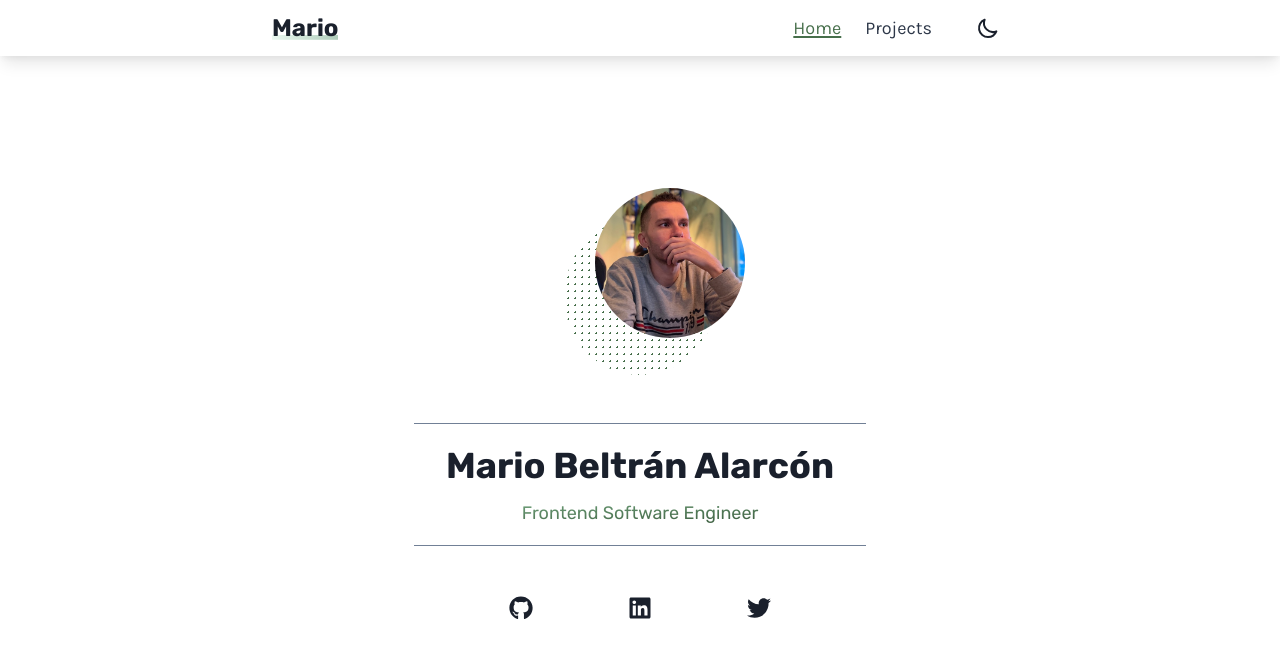
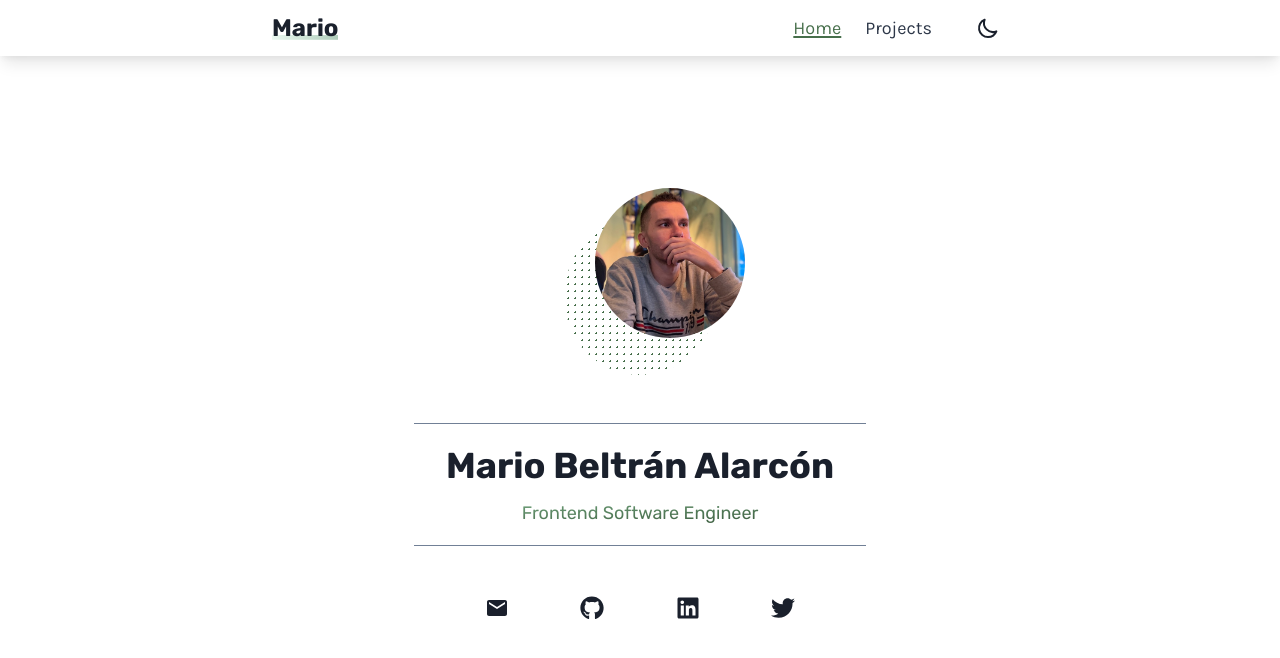
Before and after one commit to Belco90/personal-website, a Next.js app: page / in a window 1280 px wide. Shown: the top 658 px of the page. Built offline with nearby package versions, Linux system fonts and the light colour scheme.

Commit message:
Add email

```diff
--- a/src/pages/index.tsx
+++ b/src/pages/index.tsx
@@ -9,6 +9,7 @@ import {
 	useColorModeValue,
 } from '@chakra-ui/react'
 import { FaGithub, FaLinkedin, FaTwitter } from 'react-icons/fa'
+import { MdEmail } from 'react-icons/md'
 
 import ProfilePicture from '~/components/ProfilePicture'
 import { UserConfig } from '~/user.config'
@@ -16,6 +17,7 @@ import { UserConfig } from '~/user.config'
 type SocialNetwork = keyof typeof UserConfig.social
 const socialNetworks: Record<SocialNetwork, { title: string; icon: IconType }> =
 	{
+		email: { title: 'Email', icon: MdEmail },
 		github: { title: 'GitHub', icon: FaGithub },
 		linkedin: { title: 'LinkedIn', icon: FaLinkedin },
 		twitter: { title: 'Twitter', icon: FaTwitter },
--- a/src/user.config.ts
+++ b/src/user.config.ts
@@ -4,6 +4,7 @@ const UserConfig = {
 		position: 'Frontend Software Engineer',
 	},
 	social: {
+		email: 'mariobeltran@onmail.com',
 		twitter: 'https://twitter.com/belcoDev',
 		github: 'https://github.com/Belco90',
 		linkedin: 'https://www.linkedin.com/in/mario-ba-90/?locale=en_US',
```
